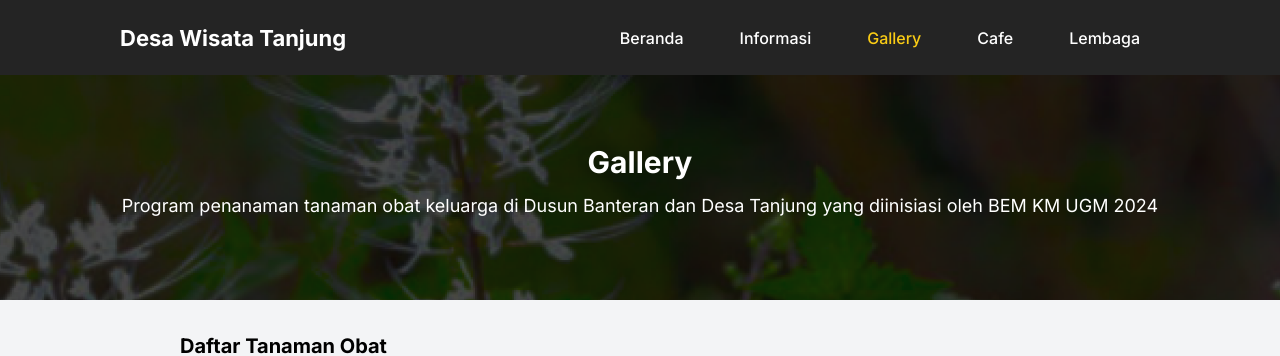
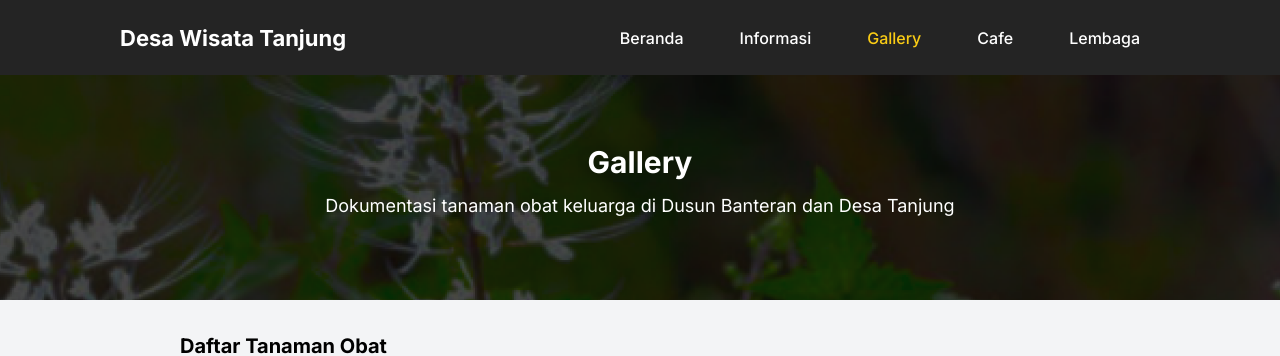
Before and after one commit to daffakamal/desa-wisata-tanjung, a Next.js app in the folder client/: page /gallery in a window 1280 px wide. Shown: the top 356 px of the page. Built offline with nearby package versions, Linux system fonts and the light colour scheme; no server answers.

Commit message:
edit sub title gallery page

```diff
--- a/client/src/app/(pages)/gallery/page.js
+++ b/client/src/app/(pages)/gallery/page.js
@@ -34,8 +34,7 @@ export default function Gallery() {
           Gallery
         </h1>
         <p className="text-lg text-white text-center pt-3 pb-20">
-          Program penanaman tanaman obat keluarga di Dusun Banteran dan Desa
-          Tanjung yang diinisiasi oleh BEM KM UGM 2024
+          Dokumentasi tanaman obat keluarga di Dusun Banteran dan Desa Tanjung
         </p>
       </div>
       <div className="w-full px-8 md:px-[180px]">
```
